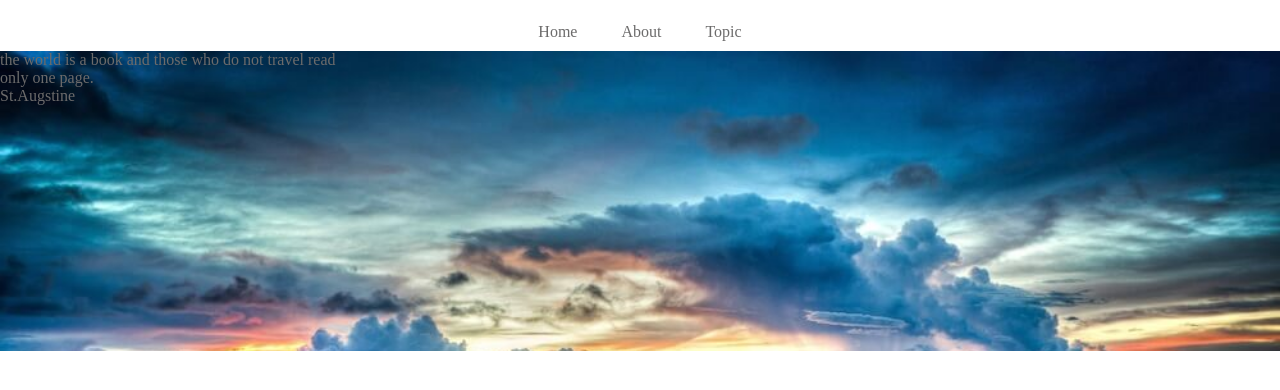
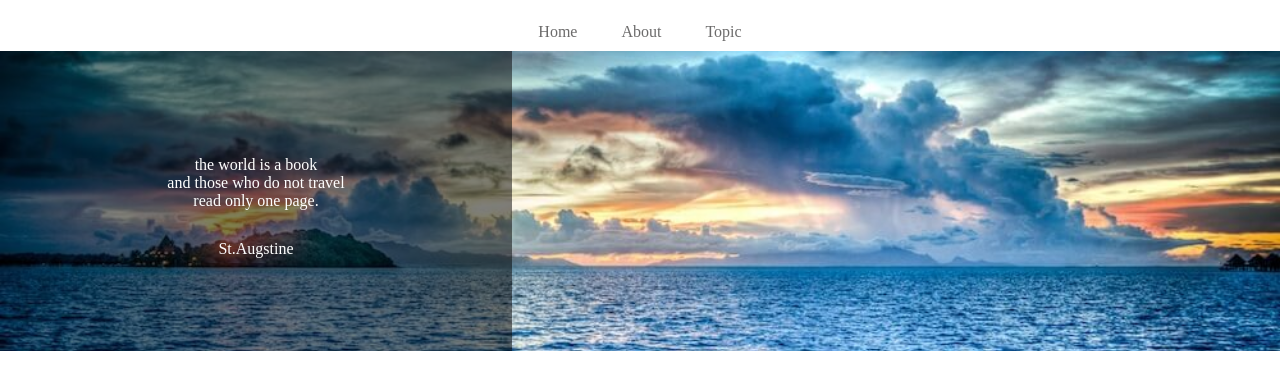
Before and after one commit to ozawatomoki0723/caravan, a plain HTML site: page index/index.html in a window 1280 px wide. Shown: the part 78-468 px from the top of the page. Drawn offline with Linux system fonts and the light colour scheme; files whose address does not match are found by name.

Commit message:
finis1-7

```diff
--- a/index/index.html
+++ b/index/index.html
@@ -26,11 +26,11 @@
 	<div class="main-visual">
 		<div class="main-visual-content">
 			<p class="main-visual-text">
-				the world is a book
-				and those who do not travel
+				the world is a book<br>
+				and those who do not travel<br>
 				read only one page.
 			</p>
-			<p class "main-visual-name">
+			<p class="main-visual-name">
 				St.Augstine
 			</p>
 		</div>
--- a/index/style.css
+++ b/index/style.css
@@ -37,10 +37,21 @@ header .headline{
 	height: 300px;
 	background-image: url(img/mv.jpg);
 	background-size: cover;
+	background-position: center;
 }
 .main-visual-content{
-	width: 350px;
+	width: 40%;
 	height: 300px;
+	background-color: rgba(0,0,0,0.5);
+	text-align: center;
+	padding-top: 105px;
+}
+.main-visual-text{
+	color: #fff;
+}
+.main-visual-name{
+	margin-top: 30px;
+	color: #fff
 }
 .main{
 	width: 840px;
```
Also changed, not shown: index/img/airport.jpg (added), index/img/asia.jpg (added), index/img/desert.jpg (added), index/img/forest.jpg (added), index/img/italy.jpg (added), index/img/japan.jpg (added), index/img/japan2.jpg (added), index/img/lake.jpg (added), index/img/mv.jpg (added), index/img/person.jpg (added), index/img/road.jpg (added), index/img/snow.jpg (added), 1 other file.
